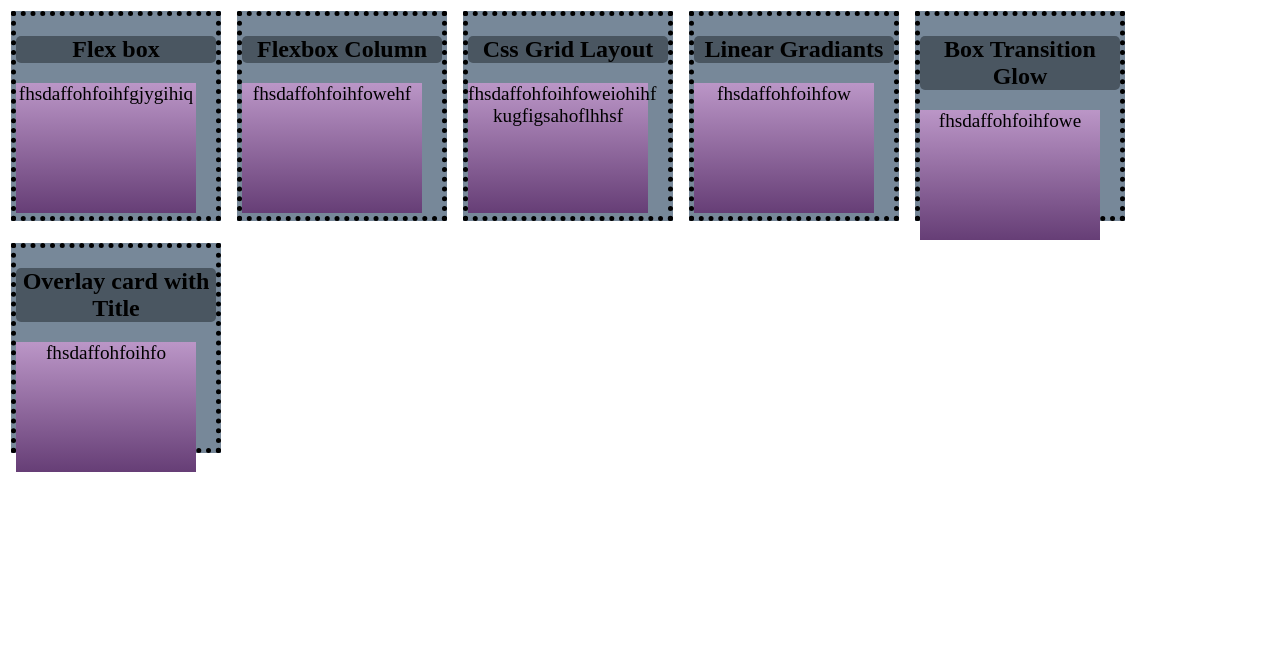
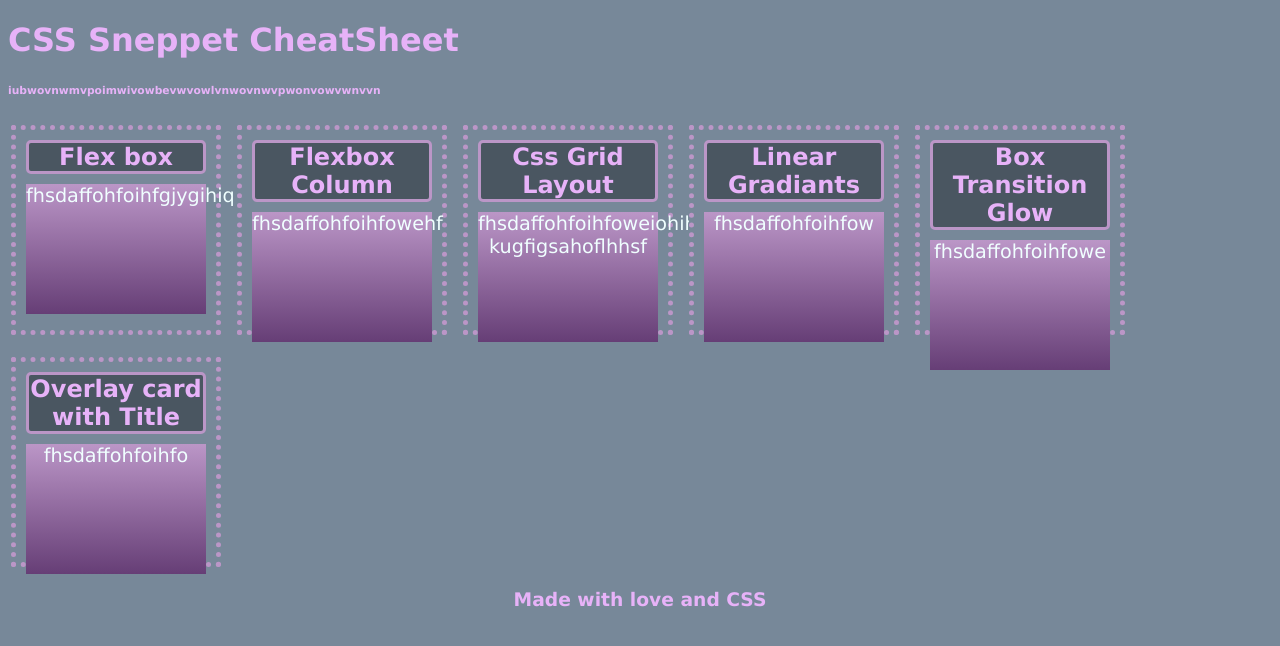
Before and after one commit to will198735/css-snippet-cheatsheet, a plain HTML site: page index.html in a window 1280 px wide. Drawn offline with Linux system fonts and the light colour scheme.

Commit message:
added styling to the sneppet

```diff
--- a/assets/css/style.css
+++ b/assets/css/style.css
@@ -1,37 +1,71 @@
 body {
+  background-color: lightslategray;
+  font-family: 'Lucida Sans', 'Lucida Sans Regular', 'Lucida Grande', 'Lucida Sans Unicode', Geneva, Verdana, sans-serif;
+  color: #e7b2f8;
+
   /* display: flex;
-  flex-wrap: wrap; */
+  flex-wrap: wrap;
+  display: grid; */
+
+}
+header {
+  align-items: center;
 
 }
 .wrapper {
   display: flex;
+  flex-direction:row;
+
   flex-wrap: wrap;
 
-    /* display: grid; */
+  /* display: grid; */
+
     /* grid-template-columns: 200px 200px 200px; */
     grid-template-columns: repeat(3, 1fr);
-    /* grid-auto-rows: 100px; */
+    grid-auto-rows: 100px;
     column-gap: 10px;
     row-gap: 1em;
   }
 .container {
-
     width: 200px;
     height: 200px;
     background-color: lightslategray;
-    border: 5px dotted black;
+    border: 5px dotted #bb96c7;
     pad: 3px;
     margin: 3px;
 }
-h1 { text-align: center;
+h2 {
+  text-align: center;
   background-color: rgb(74, 86, 97);
+  border: 3px solid #bb96c7;
   border-radius: 5px;
+  /* padding-top: 5px; */
+  margin: 10px;
 }
 p {
   font-size: 1.2em;
+  transition: font-size 3s 1s;
   text-align: center;
-  /* background-color: blueviolet; */
+  color: azure;
   background: linear-gradient(#bb96c7, #663e76);
+  padding: auto;
+  margin: auto;
   width: 180px;
   height: 130px;
+  user-select: all;
 }
+
+
+footer {
+  text-align: center;
+}
+/* @media screen and (min-width: 992px) {
+  header {
+    width: 75%;
+  }
+
+  body {
+    flex: 0 0 33.333%;
+    max-width: 33.333%;
+  }
+} */
--- a/index.html
+++ b/index.html
@@ -10,40 +10,44 @@
 
 </head>
 <body>
+    <head>
+        <h1>CSS Sneppet CheatSheet</h1>
+        <h6>iubwovnwmvpoimwivowbevwvowlvnwovnwvpwonvowvwnvvn</h6>
+    </head>
     <section class="wrapper">
         <!-- card #1 -->
         <div class="container">
-            <h1>Flex box</h1>
+            <h2>Flex box</h2>
             <p>fhsdaffohfoihfgjygihiq
             </p>
         </div>
          <!-- card #2 -->
         <div class="container">
-            <h1>Flexbox Column</h1>
+            <h2>Flexbox Column</h2>
             <p>fhsdaffohfoihfowehf
             </p>
         </div>
         <!-- card #3 -->
         <div class="container">
-            <h1>Css Grid Layout</h1>
+            <h2>Css Grid Layout</h2>
             <p>fhsdaffohfoihfoweiohihf kugfigsahoflhhsf
             </p>
         </div>
         <!-- card #4 -->
         <div class="container">
-            <h1>Linear Gradiants</h1>
+            <h2>Linear Gradiants</h2>
             <p>fhsdaffohfoihfow
             </p>
         </div>
         <!-- card #5 -->
         <div class="container">
-            <h1>Box Transition Glow</h1>
+            <h2>Box Transition Glow</h2>
             <p>fhsdaffohfoihfowe
             </p>
         </div>
         <!-- card #6 -->
         <div class="container">
-            <h1>Overlay card with Title</h1>
+            <h2>Overlay card with Title</h2>
             <p>fhsdaffohfoihfo
             </p>
         </div>
@@ -51,7 +55,9 @@
 
 
     </section>
-
+       <footer>
+        <h3>Made with love and CSS</h3>
+       </footer>
 
 </body>
 </html>
```
